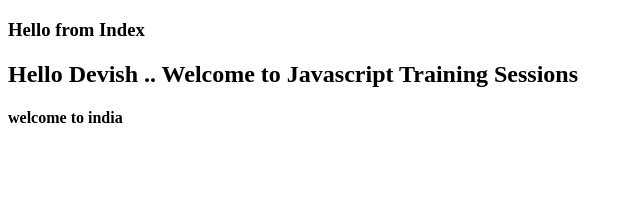
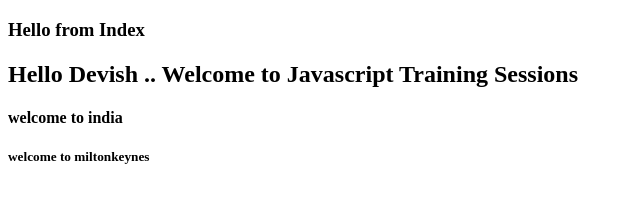
Before and after one commit to vmurali100/devish, a plain HTML site: page index.html in a window 1280 px wide. Shown: the whole page, without its empty margins (0-640 px from the left). Drawn offline with Linux system fonts and the light colour scheme.

Commit message:
second edit

```diff
--- a/index.html
+++ b/index.html
@@ -10,5 +10,7 @@
     <h3>Hello from Index</h3>
     <h2>Hello Devish .. Welcome to Javascript Training Sessions</h2>
     <h4>welcome to india</h4>
+    <h5>welcome to miltonkeynes</h5>
+
   </body>
 </html>
```
